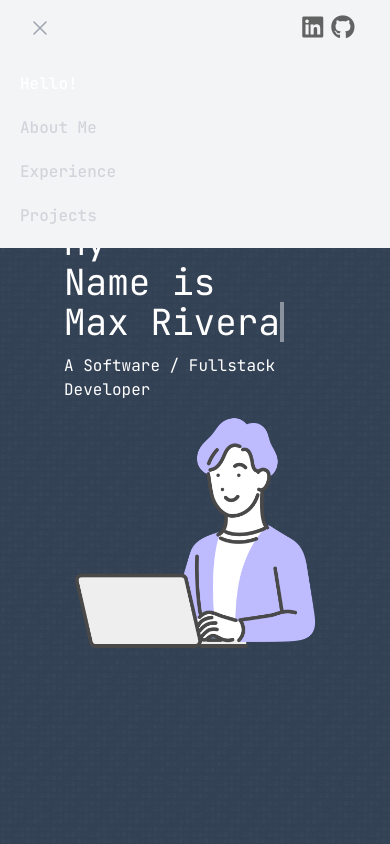
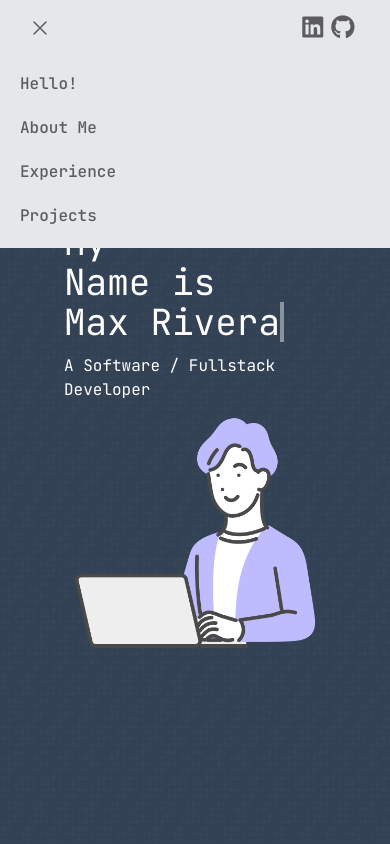
Before and after one commit to Lelmats/PortfolioWeb_React, a React (Vite) app: page / in a window 390 px wide. Both pictures are taken after a click on the button "Open main menu". Shown: the top 844 px of the page. Built offline with nearby package versions, Linux system fonts and the light colour scheme; what taos would draw is missing.

Commit message:
PolishNavbar_V2

```diff
--- a/src/components/Navbar.tsx
+++ b/src/components/Navbar.tsx
@@ -13,7 +13,7 @@ function classNames(...classes: string[]) {
 
 export function Navbar() {
 return (
-  <Disclosure as="nav" className="dark:bg-gray-600 bg-gray-100 font-JetBrains fixed w-screen z-50 ">
+  <Disclosure as="nav" className="dark:bg-gray-600 bg-gray-200 font-JetBrains fixed w-screen z-50 ">
     <div className="mx-auto max-w-[90%] sm:px-6 lg:px-8 ">
       <div className="relative flex h-14 items-center justify-between">
         <div
@@ -24,12 +24,12 @@ return (
           <DisclosureButton
 
             className="group relative inline-flex items-center justify-center
-            rounded-md p-2 text-gray-400  hover:text-white
+            rounded-md p-2 text-black/60 dark:text-white/60 hover:text-black/60 hover:dark:text-white/60
             focus:outline-none "
             >
             <span className="absolute -inset-0.5" />
             <span className="sr-only ">Open main menu</span>
-            <Bars3Icon aria-hidden="true" className="block h-6 w-6 group-data-[open]:hidden" />
+            <Bars3Icon aria-hidden="true" className="block  h-6 w-6 group-data-[open]:hidden" />
             <XMarkIcon aria-hidden="true" className="hidden h-6 w-6 group-data-[open]:block" />
           </DisclosureButton>
 
@@ -94,8 +94,9 @@ return (
             href={item.href}
             aria-current={item.current ? 'page' : undefined}
             className={classNames(
-              item.current ? ' text-white' : 'text-gray-300 hover:text-white text-black/60  hover:text-black/80 hover:ease-in-out focus:text-black/80 active:text-black/80 motion-reduce:transition-none dark:text-white/80 dark:hover:text-white/90 dark:focus:text-white/90 dark:active:text-white/90',
+              item.current ? ' text-black/60 dark:text-white/80' : 'motion-reduce:transition-none text-black/60 hover:text-black/80 hover:ease-in-out focus:text-black/80 active:text-black/80 dark:text-white/60 dark:hover:text-white/90 dark:focus:text-white/90 dark:active:text-white/90',
               'block rounded-md px-3 py-2 text-base font-medium',
+
             )}
           >
             {item.name}
```
